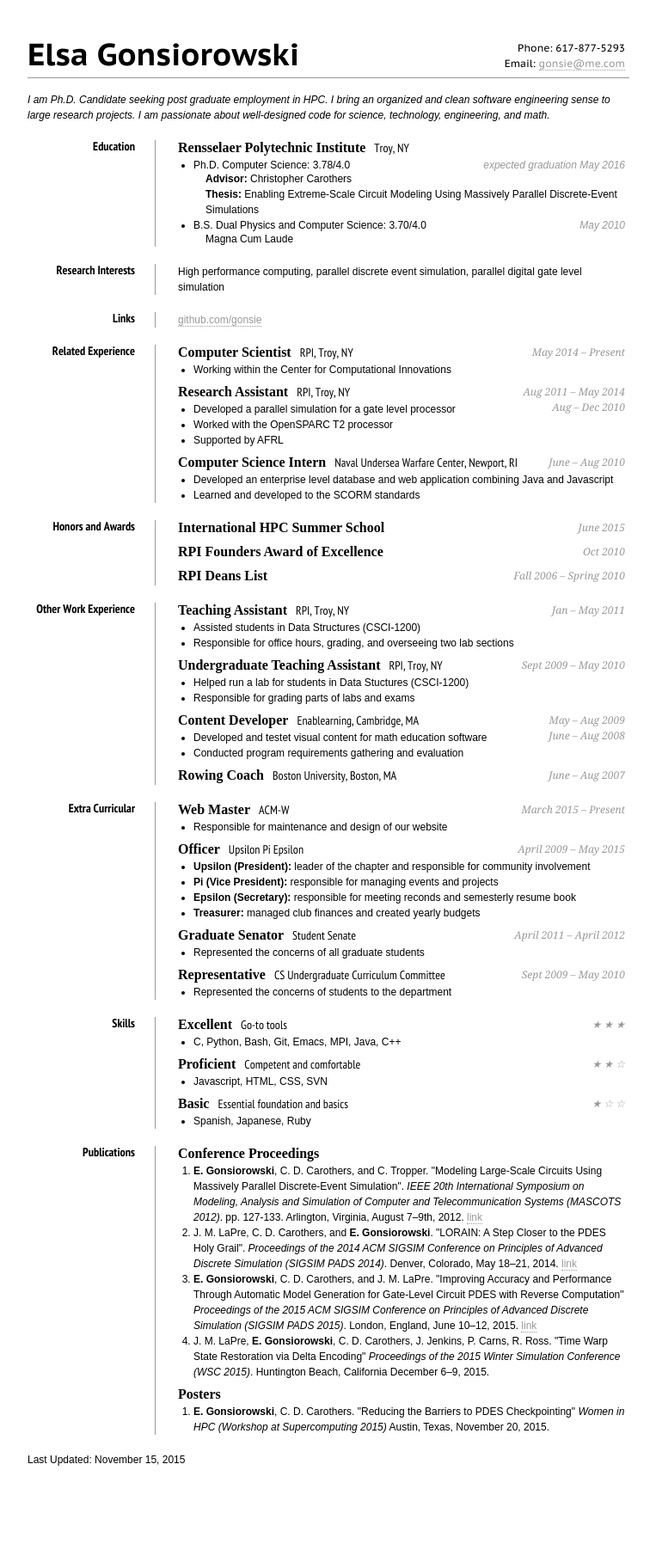
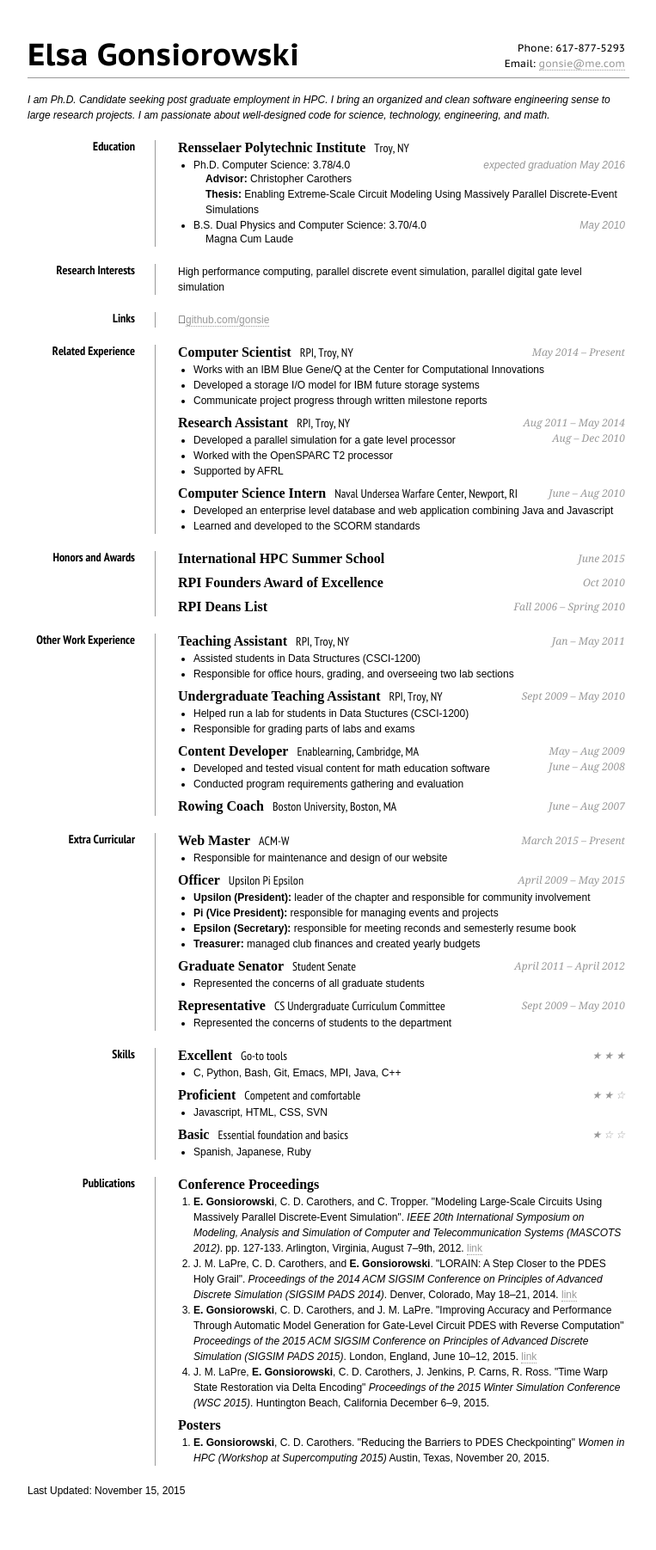
Before and after one commit to gonsie/gonsie.github.io, a Jekyll site: the page index.html, which Jekyll copies as it is, in a window 1280 px wide. Shown: the whole page at 86% size, without its empty margins (258-1021 px from the left). Built offline with Jekyll 4.4.1, drawn with Linux system fonts in a browser that asks for light colours; some web fonts are replaced; Markdown is read by kramdown in place of the engine named in the settings; before the commit the page ends 1767 px from its top, so only the background shows below that.

Commit message:
Update index.html

```diff
--- a/index.html
+++ b/index.html
@@ -98,7 +98,7 @@
 			<dd class="clear noprint"></dd>
 			<dt class="noprint">Links</dt>
 			<dd class="noprint">
-				<p><a href="http://github.com/gonsie">github.com/gonsie</a>
+				<p><a href="http://github.com/gonsie"><span class="octicon octicon-mark-github"></span>github.com/gonsie</a>
 				</p>
 			</dd>
 
@@ -110,7 +110,9 @@
 					<span>May 2014 &ndash; Present</span>
 				</h2>
 				<ul>
-					<li>Working within the Center for Computational Innovations</li>
+					<li>Works with an IBM Blue Gene/Q at the Center for Computational Innovations</li>
+					<li>Developed a storage I/O model for IBM future storage systems</li>
+					<li>Communicate project progress through written milestone reports</li>
 				</ul>
 
 				<h2 class="smartmargin">
@@ -178,7 +180,7 @@
 					<span>May &ndash; Aug 2009<br />June &ndash; Aug 2008</span>
 				</h2>
 				<ul>
-					<li>Developed and testet visual content for math education software</li>
+					<li>Developed and tested visual content for math education software</li>
 					<li>Conducted program requirements gathering and evaluation</li>
 				</ul>
 
```
